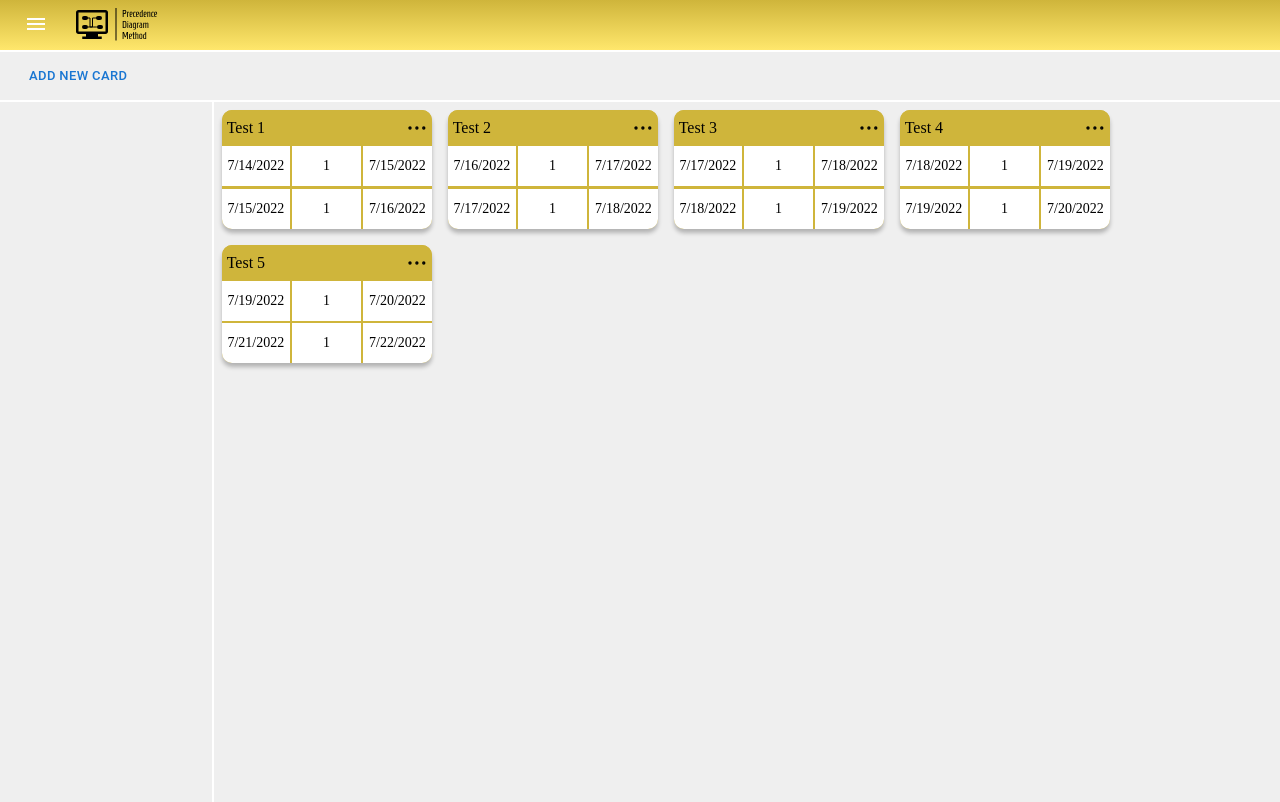
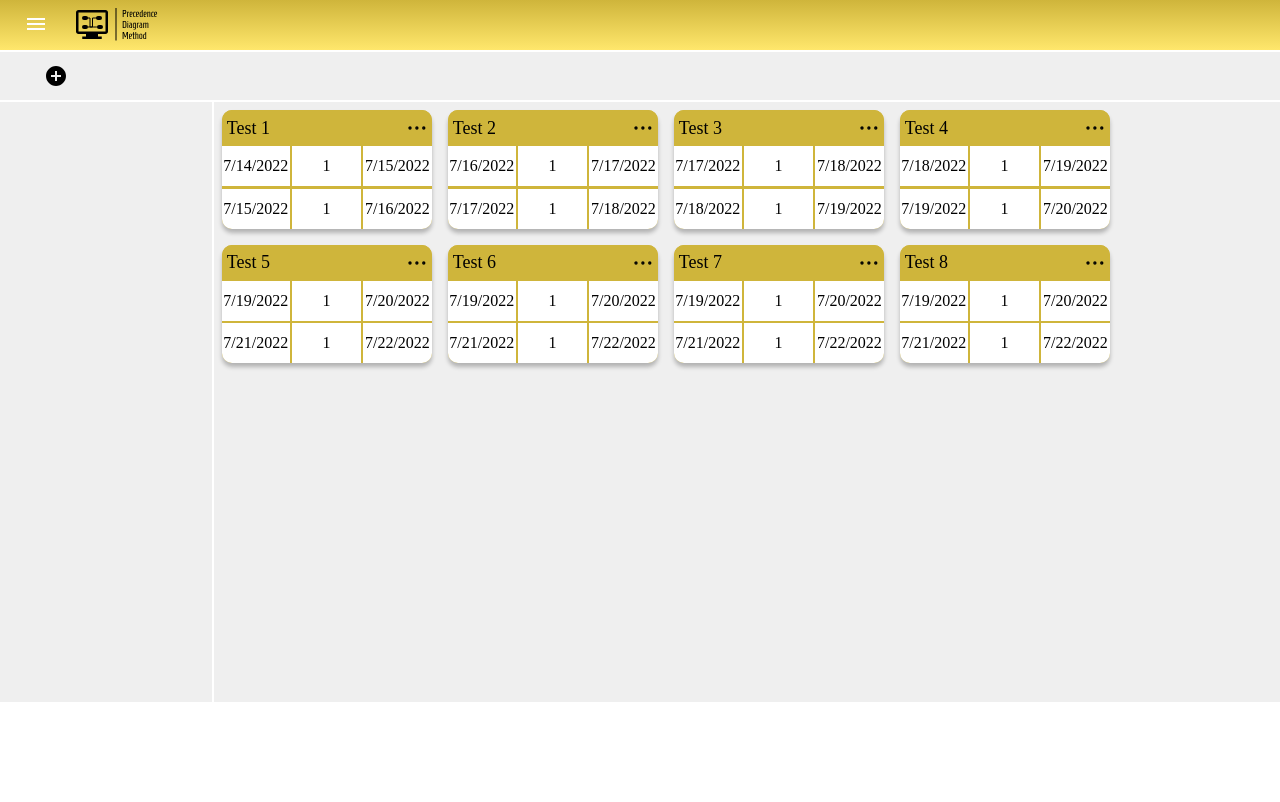
Before and after one commit to Jejemar/PJpdm, a React (Create React App) app: page / in a window 1280 px wide. Built offline with nearby package versions, Linux system fonts and the light colour scheme.

Commit message:
add new card button changed, tooltip addded

```diff
--- a/src/components/App/App.css
+++ b/src/components/App/App.css
@@ -22,5 +22,5 @@
   grid-column: 1;
   /* grid-row: 2 / 5; */
   background-color: #efefef;
-  height: 700px;
+  height: 600px;
 }
--- a/src/components/App/App.js
+++ b/src/components/App/App.js
@@ -4,7 +4,7 @@ import React, { createContext, useState } from "react";
 
 import AppBar from "@mui/material/AppBar";
 import ButtonAppBar from "../Header/header";
-import { CardsList } from "../card/Card";
+import { CardsList } from "../card/card";
 import { FillForm } from "../fillForm/FillForm";
 import Toolbar from "@mui/material/Toolbar";
 
@@ -49,6 +49,30 @@ const defaultCards = [
     lsd: "07/21/2022",
     lfd: "07/22/2022",
   },
+  {
+    id: "6",
+    activity: "Test 6",
+    esd: "07/19/2022",
+    efd: "07/20/2022",
+    lsd: "07/21/2022",
+    lfd: "07/22/2022",
+  },
+  {
+    id: "7",
+    activity: "Test 7",
+    esd: "07/19/2022",
+    efd: "07/20/2022",
+    lsd: "07/21/2022",
+    lfd: "07/22/2022",
+  },
+  {
+    id: "8",
+    activity: "Test 8",
+    esd: "07/19/2022",
+    efd: "07/20/2022",
+    lsd: "07/21/2022",
+    lfd: "07/22/2022",
+  },
 ];
 
 export const CardsContext = createContext({
@@ -70,7 +94,7 @@ function App() {
     setCards(newCards);
   };
 
-  const editCard = () => {};
+  // const editCard = () => {};
 
   return (
     <div className="App">
--- a/src/components/card/card.css
+++ b/src/components/card/card.css
@@ -20,8 +20,8 @@
   box-shadow: 0px 4px 4px rgba(0, 0, 0, 0.25);
   font-family: "Agency FB";
   font-style: normal;
-  font-weight: 400;
-  font-size: 14px;
+  font-weight: 500;
+  font-size: 16px;
   margin: 8px;
 }
 
@@ -34,7 +34,7 @@
   align-items: center;
   justify-content: space-between;
   padding: 0 5px;
-  font-size: 16px;
+  font-size: 18px;
 }
 
 .icon {
--- a/src/components/card/card.js
+++ b/src/components/card/card.js
@@ -1,4 +1,4 @@
-import "./Card.css";
+import "./card.css";
 
 import React, { useContext } from "react";
 import { formatDate, getDaysDiff } from "../../utils/dateUtils";
--- a/src/components/fillForm/FillForm.js
+++ b/src/components/fillForm/FillForm.js
@@ -4,6 +4,7 @@ import { Box, Button, Input, Modal } from "@mui/material";
 import React, { useContext, useState } from "react";
 
 import { AdapterDateFns } from "@mui/x-date-pickers/AdapterDateFns";
+import BasicTooltip from "../../utils/BasicTooltip"
 import { CardsContext } from "../App/App";
 import { DatePicker } from "@mui/x-date-pickers/DatePicker";
 import { LocalizationProvider } from "@mui/x-date-pickers/LocalizationProvider";
@@ -53,7 +54,7 @@ export const FillForm = (props) => {
   return (
     <div>
       <Button onClick={handleOpen} size="small">
-        Add New Card
+        <BasicTooltip></BasicTooltip>
       </Button>
       <Modal
         open={open}
--- /dev/null
+++ b/src/utils/BasicTooltip.js
@@ -0,0 +1,15 @@
+import * as React from "react";
+
+import AddCircleIcon from "@mui/icons-material/AddCircle";
+import DeleteIcon from "@mui/icons-material/Delete";
+import Tooltip from "@mui/material/Tooltip";
+
+export default function BasicTooltip() {
+  return (
+    <Tooltip title="Add New Card">
+      <AddCircleIcon style={{color: "Black"}}>
+        <DeleteIcon />
+      </AddCircleIcon>
+    </Tooltip>
+  );
+}
```
